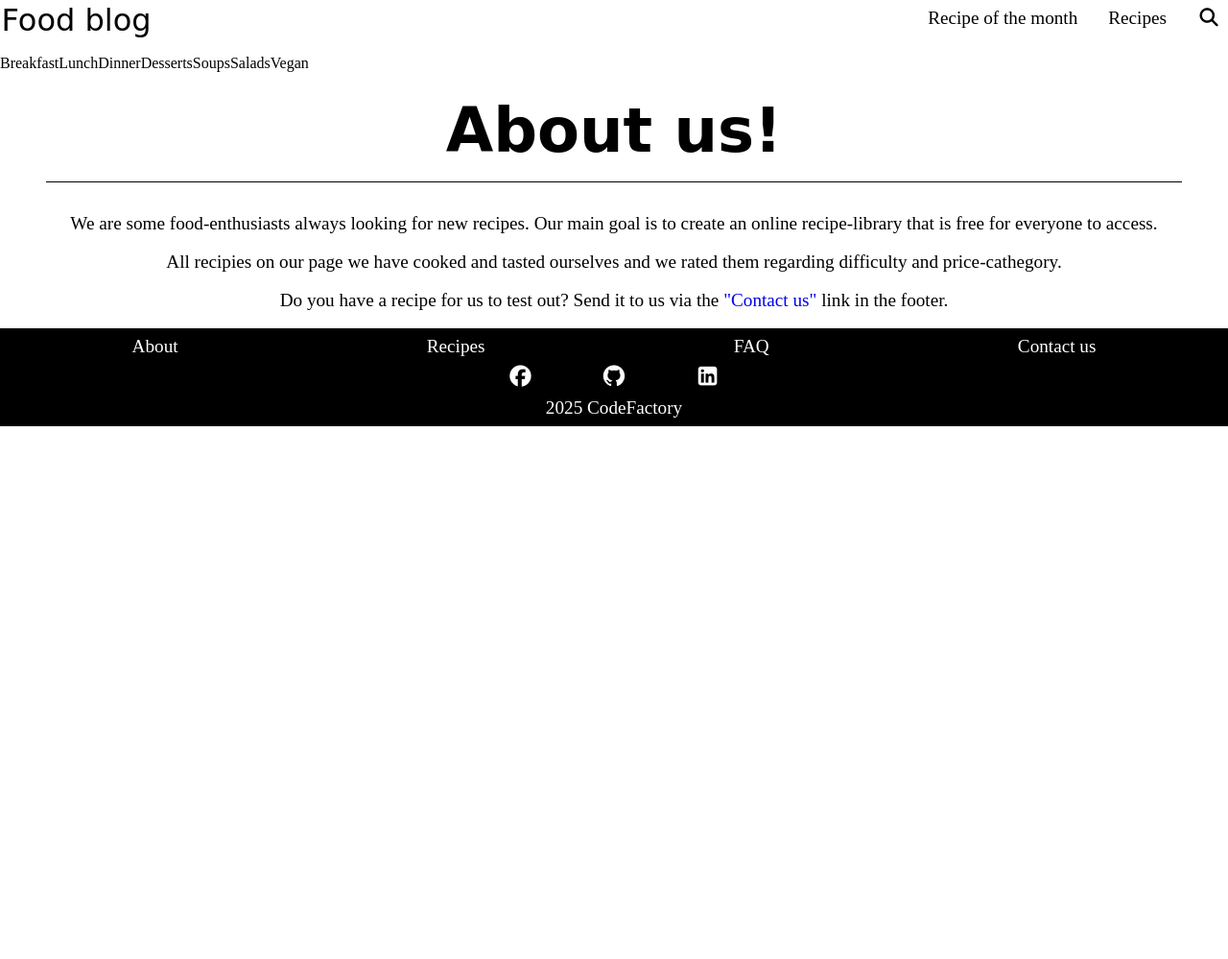
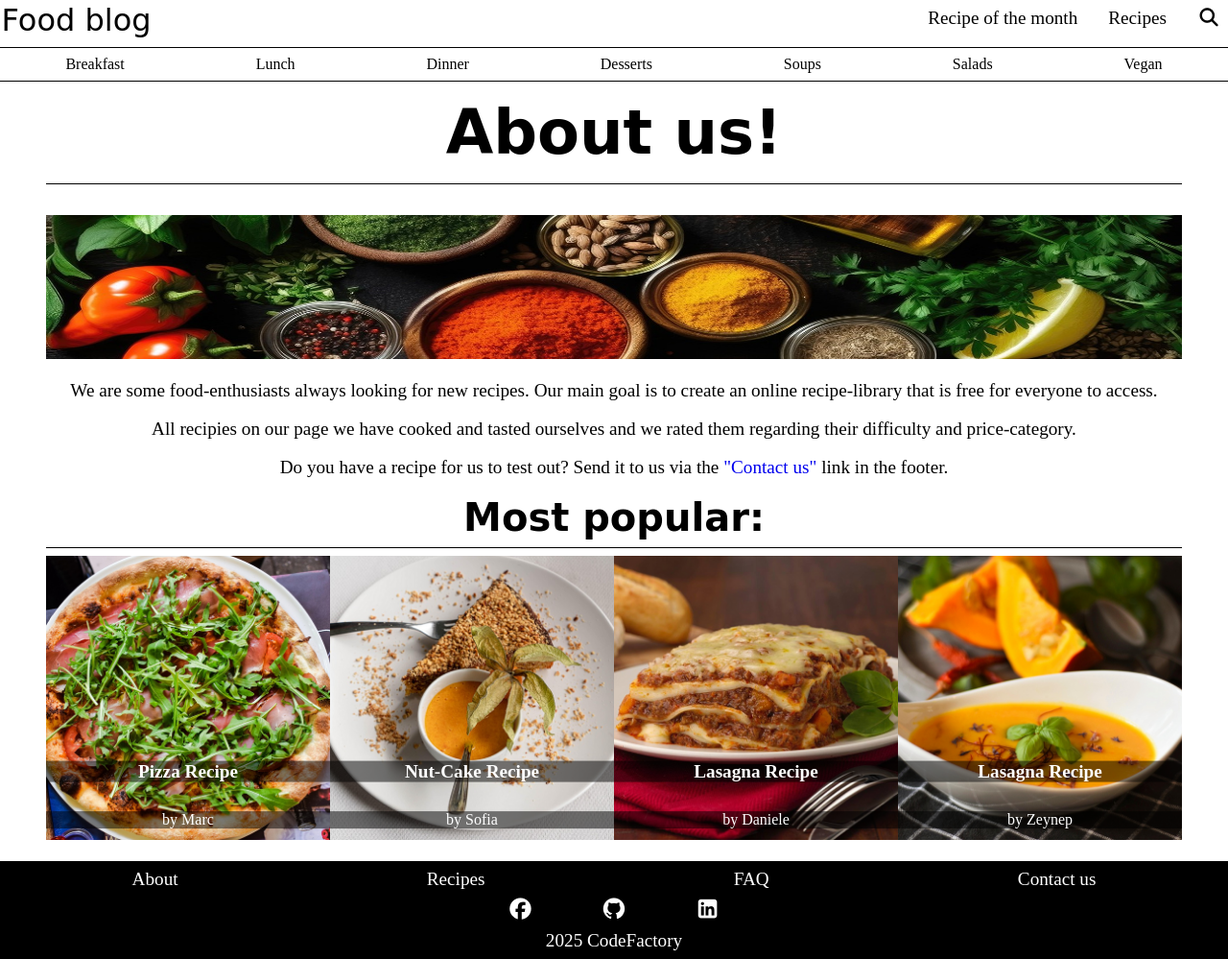
Before and after one commit to Hugibald/EXAM1, a plain HTML site: page About.html in a window 1280 px wide. Shown: the whole page at 96% size. Before the commit the page ends 800 px from the top, so only its background shows below. Drawn offline with Linux system fonts and the light colour scheme; a web font is replaced by a local one.

Commit message:
Repairs and more in About

```diff
--- a/About.html
+++ b/About.html
@@ -26,7 +26,8 @@
       </ul>
     </nav>
     <!-- navbar two -->
-    <nav id="nav2">
+    <!-- class for media query -->
+    <nav id="nav2" class="nav2">
       <a href="#">Breakfast</a>
       <a href="#">Lunch</a>
       <a href="#">Dinner</a>
@@ -39,6 +40,10 @@
     <div class="main">
       <h2 class="heading2">About us!</h2>
 
+      <div class="hero">
+        <img src="Pictures/AboutHero.png" alt="Spices" id="abouthero" />
+      </div>
+      <br />
       <p>
         We are some food-enthusiasts always looking for new recipes. Our main
         goal is to create an online recipe-library that is free for everyone to
@@ -47,13 +52,43 @@
       <br />
       <p>
         All recipies on our page we have cooked and tasted ourselves and we
-        rated them regarding difficulty and price-cathegory.
+        rated them regarding their difficulty and price-category.
       </p>
       <br />
       <p>
         Do you have a recipe for us to test out? Send it to us via the
-        <a href="#">"Contact us"</a> link in the footer.
+        <a href="https://codefactory.wien/en/contact-en" target="_blank"
+          >"Contact us"</a
+        >
+        link in the footer.
       </p>
+      <br />
+      <h3 class="heading3">Most popular:</h3>
+      <div class="galery">
+        <div class="popular">
+          <img src="Pictures/PizzaRec.png" alt="Pizza Recipe" />
+          <p class="RN">Pizza Recipe</p>
+          <span class="RA">by Marc</span>
+        </div>
+
+        <div class="popular">
+          <img src="Pictures/CakeRec.png" alt="Cake Recipe" />
+          <p class="RN">Nut-Cake Recipe</p>
+          <span class="RA">by Sofia</span>
+        </div>
+
+        <div class="popular">
+          <img src="Pictures/LasagnaRec.png" alt="Lasagna Recipe" />
+          <p class="RN">Lasagna Recipe</p>
+          <span class="RA">by Daniele</span>
+        </div>
+
+        <div class="popular">
+          <img src="Pictures/PumpkinRec.png" alt="Pumpkin Soup Recipe" />
+          <p class="RN">Lasagna Recipe</p>
+          <span class="RA">by Zeynep</span>
+        </div>
+      </div>
       <br />
     </div>
     <!-- Footer -->
--- a/style.css
+++ b/style.css
@@ -7,11 +7,7 @@
   box-sizing: border-box;
 }
 
-img {
-  width: 100%;
-  height: auto;
-  object-fit: cover;
-}
+/* General changes */
 
 a {
   text-decoration: none;
@@ -70,17 +66,23 @@ footer {
 }
 
 /* Main index*/
+/* Grid-container */
 .recipe-container {
   display: grid;
   grid-template-columns: repeat(3, 1fr);
   gap: 1rem;
   margin: 1rem 5rem;
 }
-
+/* contains picture and paragraph */
 .recipe {
   position: relative;
   text-align: center;
   max-width: 400px;
+}
+.recipe img {
+  width: 100%;
+  height: auto;
+  object-fit: cover;
 }
 
 .recipe p {
@@ -108,6 +110,7 @@ footer {
   margin: 1rem 3rem 0 3rem;
 }
 
+/* The pages heading */
 .heading2 {
   text-align: center;
   font-family: 'MS Madi', cursive;
@@ -117,17 +120,61 @@ footer {
   margin-bottom: 2rem;
 }
 
+/* Hero Image for About-Page */
+#abouthero {
+  width: 100%;
+  max-height: 150px;
+}
+
+.galery {
+  display: flex;
+  justify-content: space-around;
+}
+.popular {
+  position: relative;
+  text-align: center;
+  max-width: 400px;
+}
+.popular img {
+  width: 100%;
+  max-width: 300px;
+  height: auto;
+}
+
+.RN {
+  position: absolute;
+  bottom: 20%;
+  left: 50%;
+  transform: translate(-50%, -20%);
+  background-color: rgba(0, 0, 0, 0.5);
+  width: 100%;
+  color: white;
+  font-weight: bold;
+}
+.RA {
+  position: absolute;
+  bottom: 5%;
+  left: 50%;
+  transform: translate(-50%, -5%);
+  background-color: rgba(0, 0, 0, 0.5);
+  width: 100%;
+  color: white;
+}
+
+/* Paragraphs on the other pages */
 .main p {
   text-align: center;
   font-size: 1.2rem;
 }
 
+/* The Name of the recipe-donator */
 .username {
   font-family: 'MS Madi', cursive;
   font-size: 1.5rem;
   font-weight: bold;
 }
 
+/* The Recipe's name */
 .heading3 {
   text-align: center;
   font-family: 'MS Madi', cursive;
@@ -137,10 +184,29 @@ footer {
   margin-bottom: 0.5rem;
 }
 
+/* The recipe's picture */
 #monpic {
   display: block;
   margin: auto;
   width: 60%;
+}
+
+/* Ratings-bar */
+.difficulty {
+  display: flex;
+  justify-content: space-around;
+  background-color: rgba(213, 109, 3, 0.3);
+  padding: 0.5rem;
+}
+.difficulty1 {
+  display: flex;
+  justify-content: space-between;
+}
+.rating {
+  display: flex;
+  list-style: none;
+  gap: 1rem;
+  padding-left: 2rem;
 }
 
 .time {
@@ -154,9 +220,15 @@ footer {
   font-weight: bold;
   margin-bottom: 0.3rem;
 }
+.time2 {
+  margin-bottom: 0.5rem;
+}
+
+/* Ingredients and Instructions */
 .how2 {
   display: flex;
 }
+
 .ingredients {
   display: block;
   width: 40%;
```
Also changed, not shown: monthly.html (+38 -6 lines), Pictures/AboutHero.png (added), Pictures/CakeRec.png (added), Pictures/LasagnaRec.png (added), Pictures/PizzaRec.png (added), Pictures/PumpkinRec.png (added).
